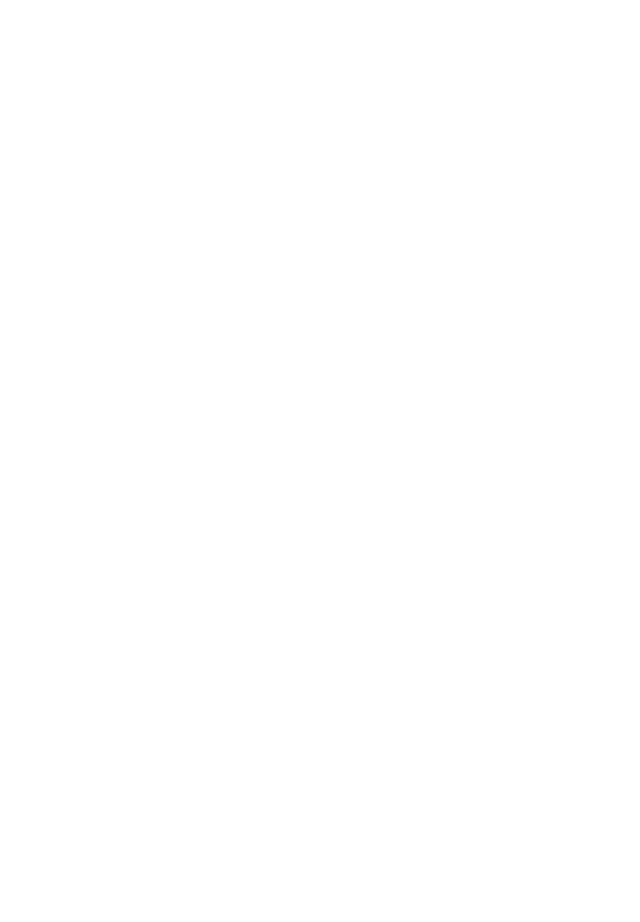
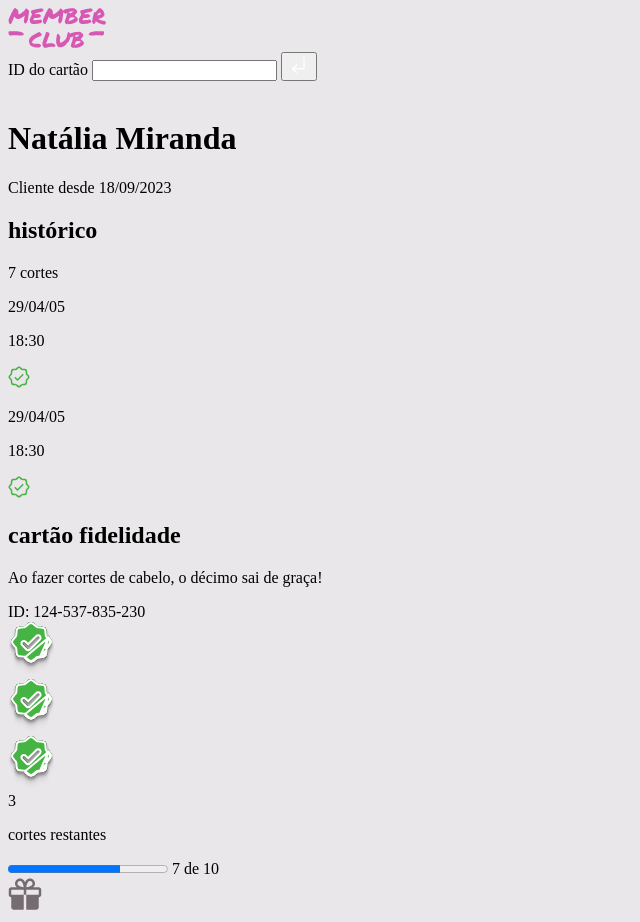
Before and after one commit to BarrosVentura/mba-members-club, a website: page src/index.html in a window 1280 px wide. Shown: the whole page, without its empty margins (0-640 px from the left). Before the commit the page ends 800 px from the top, so only its background shows below. Drawn offline with Linux system fonts and the light colour scheme.

Commit message:
adiciona esqueleto do html

```diff
--- a/package.json
+++ b/package.json
@@ -2,11 +2,9 @@
   "name": "members-club",
   "version": "1.0.0",
   "description": "Primeira prova do MBA Rocketseat",
-  "main": "index.js",
+  "main": "src/index.js",
   "type": "module",
-  "scripts": {
-    "test": "echo \"Error: no test specified\" && exit 1"
-  },
+  "scripts": {},
   "author": "Adson Ventura",
   "license": "ISC",
   "devDependencies": {
--- a/src/index.html
+++ b/src/index.html
@@ -0,0 +1,94 @@
+<!DOCTYPE html>
+<html lang="pt-BR">
+  <head>
+    <meta charset="UTF-8" />
+    <meta name="viewport" content="width=device-width, initial-scale=1.0" />
+    <link rel="preconnect" href="https://fonts.googleapis.com" />
+    <link rel="preconnect" href="https://fonts.gstatic.com" crossorigin />
+
+    <link rel="stylesheet" href="style/global.css" />
+    <link
+      href="https://fonts.googleapis.com/css2?family=Oxygen:wght@400;700&display=swap"
+      rel="stylesheet"
+    />
+    <title>Document</title>
+  </head>
+  <body>
+    <header>
+      <img src="./assets/logo.svg" alt="members club" />
+      <form>
+        <label for="cardId"> ID do cartão </label>
+        <input type="text" name="cardId" id="" />
+        <button type="submit">
+          <img src="./assets/enter-arrow.svg" alt="search content" />
+        </button>
+      </form>
+    </header>
+    <main>
+      <div>
+        <div><img src="" alt="" /></div>
+        <div>
+          <h1>Natália Miranda</h1>
+          <p>Cliente desde 18/09/2023</p>
+        </div>
+      </div>
+      <div>
+        <div>
+          <h2>histórico</h2>
+          <span>7 cortes</span>
+        </div>
+        <div>
+          <div>
+            <div>
+              <p>29/04/05</p>
+              <p>18:30</p>
+            </div>
+            <div>
+              <img src="./assets/checkmark-small.svg" alt="" />
+            </div>
+          </div>
+          <div>
+            <div>
+              <p>29/04/05</p>
+              <p>18:30</p>
+            </div>
+            <div>
+              <img src="./assets/checkmark-small.svg" alt="" />
+            </div>
+          </div>
+        </div>
+      </div>
+      <div>
+        <div>
+          <div>
+            <h2>cartão fidelidade</h2>
+            <p>Ao fazer cortes de cabelo, o décimo sai de graça!</p>
+          </div>
+          <div>
+            <span>ID: 124-537-835-230</span>
+          </div>
+        </div>
+        <div>
+          <div><img src="./assets/checkmark-big.svg" alt="" /></div>
+          <div><img src="./assets/checkmark-big.svg" alt="" /></div>
+          <div><img src="./assets/checkmark-big.svg" alt="" /></div>
+        </div>
+      </div>
+      <div>
+        <div>
+          <div>
+            <span>3</span>
+            <p>cortes restantes</p>
+          </div>
+          <div>
+            <progress value="70" max="100">70%</progress>
+            <span>7 de 10</span>
+          </div>
+        </div>
+        <div>
+          <img src="./assets/gift-base.svg" alt="" />
+        </div>
+      </div>
+    </main>
+  </body>
+</html>
--- a/src/style/global.css
+++ b/src/style/global.css
@@ -1,23 +1,5 @@
-:root {
-  /* Color styles */
-  --main--pink: #d658b3;
-  --main--green: #45b442;
-  --base--white: #ffffff;
-  --base--gray-100: #f4f1f2;
-  --base--gray-200: #e9e7e9;
-  --base--gray-300: #dfdcdf;
-  --base--gray-400: #cecacd;
-  --base--gray-500: #756c71;
-  --base--gray-600: #4a4448;
-  --base--gray-700: #332b31;
+@import url("./variables.css");
 
-  /* Text-size styles */
-  /* base size: body--text--md (16px) */
-  --heading--title--md: 1.5rem;
-  --heading--title--sm: 1.12rem;
-  --heading--subtitle--md: 0.88rem;
-  --heading--subtitle--sm: 0.75rem;
-  --body--text--md: 1rem;
-  --body--text--sm: 0.88rem;
-  --body--text--xs: 0.75rem;
+body {
+  background-color: var(--base--gray-200);
 }
--- /dev/null
+++ b/src/style/variables.css
@@ -0,0 +1,24 @@
+:root {
+  /* Color styles */
+  --main--pink: #d658b3;
+  --main--green: #45b442;
+  --base--white: #ffffff;
+  --base--gray-100: #f4f1f2;
+  --base--gray-200: #e9e7e9;
+  --base--gray-300: #dfdcdf;
+  --base--gray-400: #cecacd;
+  --base--gray-500: #756c71;
+  --base--gray-600: #4a4448;
+  --base--gray-700: #332b31;
+
+  /* Text-size styles */
+  --heading--title--md: 1.5rem;
+  --heading--title--sm: 1.12rem;
+  --heading--subtitle--md: 0.88rem;
+  --heading--subtitle--sm: 0.75rem;
+  --body--text--md: 1rem;
+  --body--text--sm: 0.88rem;
+  --body--text--xs: 0.75rem;
+
+  --font-family: "Oxygen", sans-serif;
+}
```
